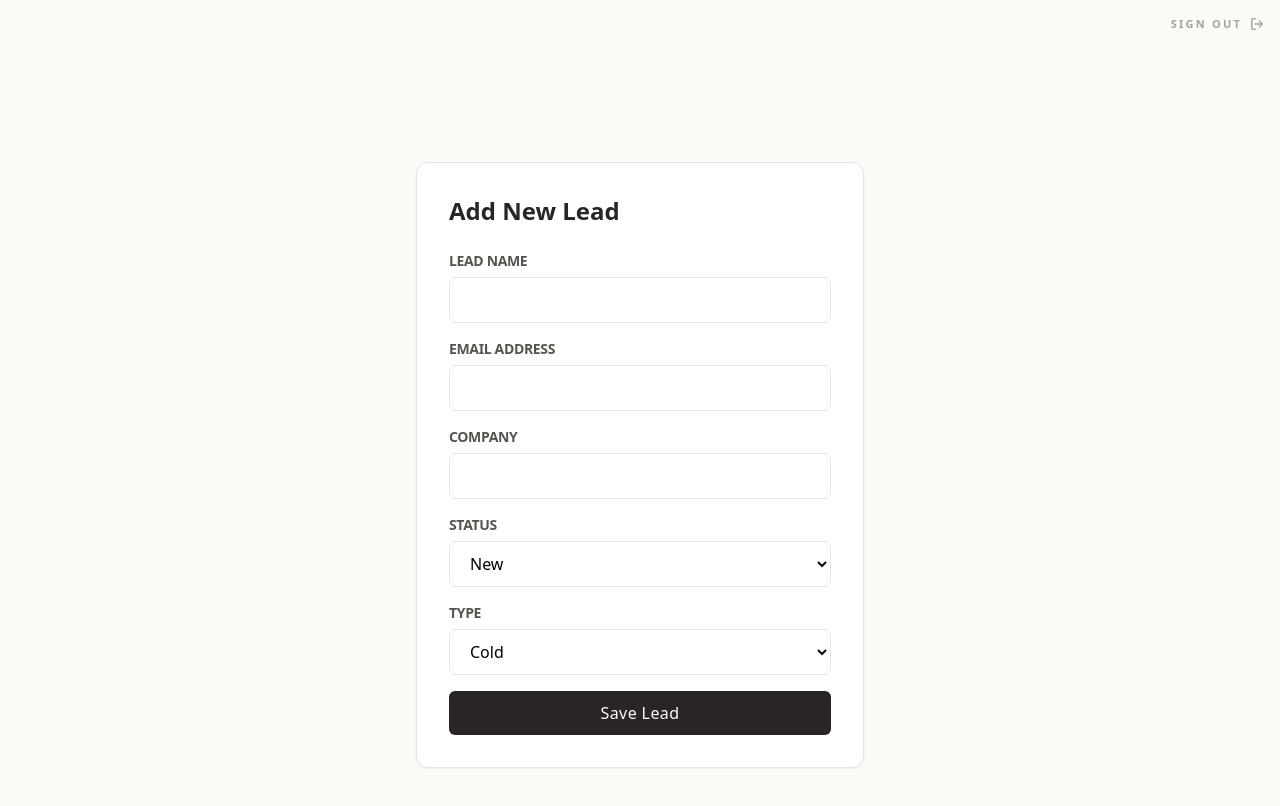
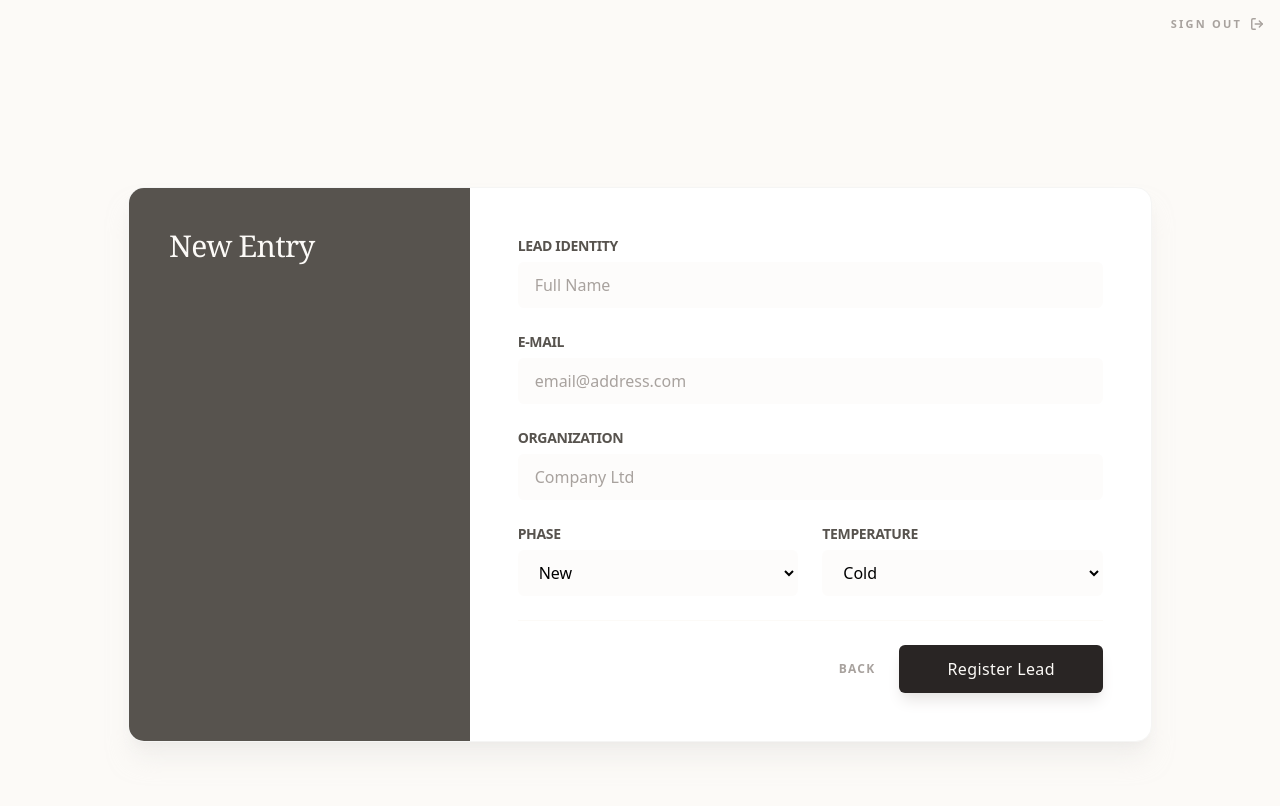
Before and after one commit to Cnnb01/Simple-CRM-project., a React (Vite) app in the folder crm-frontend/: page /add-lead in a window 1280 px wide. Shown: the top 806 px of the page. Built offline with nearby package versions, Linux system fonts and the light colour scheme; no server answers.

Commit message:
fix: fixed styling

```diff
--- a/crm-frontend/src/components/AddLead.tsx
+++ b/crm-frontend/src/components/AddLead.tsx
@@ -1,6 +1,6 @@
 import {useState} from "react";
 import api from "../api/axios";
-import type { Lead, LeadStatus, LeadType  } from "../types";
+import type { Lead  } from "../types";
 import { useNavigate } from 'react-router-dom';
 
 const AddLead = () => {
@@ -15,7 +15,8 @@ const AddLead = () => {
         created_by_name: "",
         created_at: "",
         notes: [],
-        contacts: []
+        contacts: [],
+        reminders: []
     })
     const handleChange = (e: React.ChangeEvent<HTMLInputElement | HTMLSelectElement>) => {
         const { name, value } = e.target;
@@ -28,57 +29,70 @@ const AddLead = () => {
         e.preventDefault()
         try {
             const resp = await api.post("leads/", formData)
-            alert("New lead added successfully!")
             navigate("/dashboard")
         } catch (error) {
             console.error("Failed to add lead:", error);
         }
     }
-    return(
-        <div className="crm-page-container">
-            <div className="crm-card">
-                <h2 className="text-2xl font-bold text-stone-800 mb-6">Add New Lead</h2>
-                <form onSubmit={handleSubmit} className="space-y-4">
-                    <div>
-                        <label className="crm-label">Lead Name</label>
+    return (
+    <div className="min-h-screen bg-[#fcfaf7] flex items-center justify-center p-6">
+        <div className="max-w-5xl w-full grid grid-cols-1 md:grid-cols-12 gap-0 bg-white rounded-2xl shadow-xl shadow-stone-200/50 overflow-hidden border border-stone-100">
+
+            {/* Left Side: Context/Instructional (The "Vibe" side) */}
+            <div className="md:col-span-4 bg-stone-600 p-10 flex flex-col justify-between text-stone-50">
+                <div><h2 className="text-3xl font-serif tracking-tight mb-4">New Entry</h2></div>
+            </div>
+
+            <div className="md:col-span-8 p-12">
+                <form onSubmit={handleSubmit} className="space-y-6">
+                    <div className="grid grid-cols-1 md:grid-cols-2 gap-6">
+
+                        <div className="md:col-span-2">
+                            <label className="crm-label">Lead Identity</label>
                             <input
                                 type="text"
                                 name="lead_name"
                                 value={formData.lead_name}
                                 onChange={handleChange}
-                            className="crm-input"
+                                className="crm-input !bg-stone-50/50 border-transparent focus:border-stone-200"
+                                placeholder="Full Name"
                                 required
                             />
                         </div>
-                    <div>
-                        <label className="crm-label">Email Address</label>
+
+                        <div className="md:col-span-2">
+                            <label className="crm-label">E-mail</label>
                             <input
                                 type="email"
                                 name="email"
                                 value={formData.email}
                                 onChange={handleChange}
-                            className="crm-input"
+                                className="crm-input !bg-stone-50/50 border-transparent focus:border-stone-200"
+                                placeholder="email@address.com"
                                 required
                             />
                         </div>
-                    <div>
-                        <label className="crm-label">Company</label>
+
+                        <div className="md:col-span-2">
+                            <label className="crm-label">Organization</label>
                             <input
                                 type="text"
                                 name="company_name"
                                 value={formData.company_name}
                                 onChange={handleChange}
-                            className="crm-input"
+                                className="crm-input !bg-stone-50/50 border-transparent focus:border-stone-200"
+                                placeholder="Company Ltd"
                                 required
                             />
                         </div>
+
                         <div>
-                        <label className="crm-label">Status</label>
+                            <label className="crm-label">Phase</label>
                             <select
                                 name="status"
                                 value={formData.status}
-                            onChange={handleChange} // This works for <select> too!
-                            className="crm-input"
+                                onChange={handleChange}
+                                className="crm-input !bg-stone-50/50 border-transparent"
                             >
                                 <option value="NEW">New</option>
                                 <option value="CONTACTED">Contacted</option>
@@ -86,21 +100,36 @@ const AddLead = () => {
                                 <option value="CLOSED">Closed</option>
                             </select>
                         </div>
+
                         <div>
-                        <label className="crm-label">Type</label>
+                            <label className="crm-label">Temperature</label>
                             <select
                                 name="lead_type"
                                 value={formData.lead_type}
-                            onChange={handleChange} // This works for <select> too!
-                            className="crm-input"
+                                onChange={handleChange}
+                                className="crm-input !bg-stone-50/50 border-transparent"
                             >
                                 <option value="HOT">Hot</option>
                                 <option value="WARM">Warm</option>
                                 <option value="COLD">Cold</option>
                             </select>
                         </div>
-                    <button type="submit" className="crm-btn-main mt-4">Save Lead</button>
+                    </div>
+
+                    <div className="flex justify-end items-center gap-6 pt-6 mt-6 border-t border-stone-50">
+                        <button
+                            type="button"
+                            onClick={() => navigate(-1)}
+                            className="text-stone-400 hover:text-stone-600 text-xs font-bold uppercase tracking-widest transition-colors"
+                        >
+                            Back
+                        </button>
+                        <button type="submit" className="crm-btn-main !w-auto px-12 py-3 shadow-lg shadow-stone-200">
+                            Register Lead
+                        </button>
+                    </div>
                 </form>
+            </div>
         </div>
     </div>
 )
```
Lines whose indentation alone changed are shown as unchanged.
